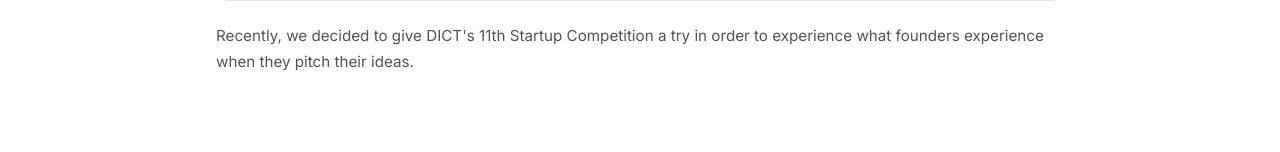
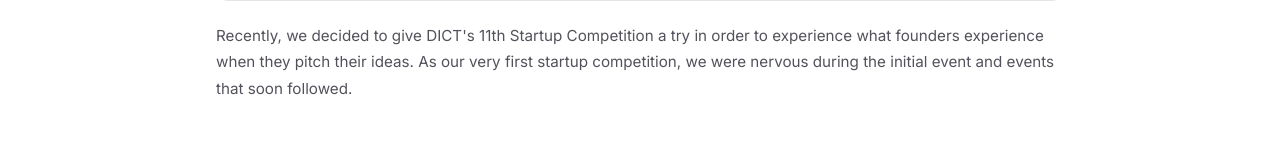
Before and after one commit to anthonyFalter/anthonyFalter.github.io, a website: page blog/posts/dict_psc_xi_entry/index.html in a window 1280 px wide. Shown: the part 946-1098 px from the top of the page. Drawn offline with Linux system fonts and the light colour scheme.

Commit message:
update blog description

```diff
--- a/blog/posts/dict_psc_xi_entry/index.html
+++ b/blog/posts/dict_psc_xi_entry/index.html
@@ -67,7 +67,10 @@
                 referrerpolicy="no-referrer"
               />
             </figure>
-            <p>Recently, we decided to give DICT's 11th Startup Competition a try in order to experience what founders experience when they pitch their ideas.</p>
+            <p>Recently, we decided to give DICT's 11th Startup Competition a try in order to experience what founders experience when they pitch their ideas.
+              As our very first startup competition, we were nervous during the initial event and events that soon followed.
+
+            </p>
 
             <br></br>
 
```
